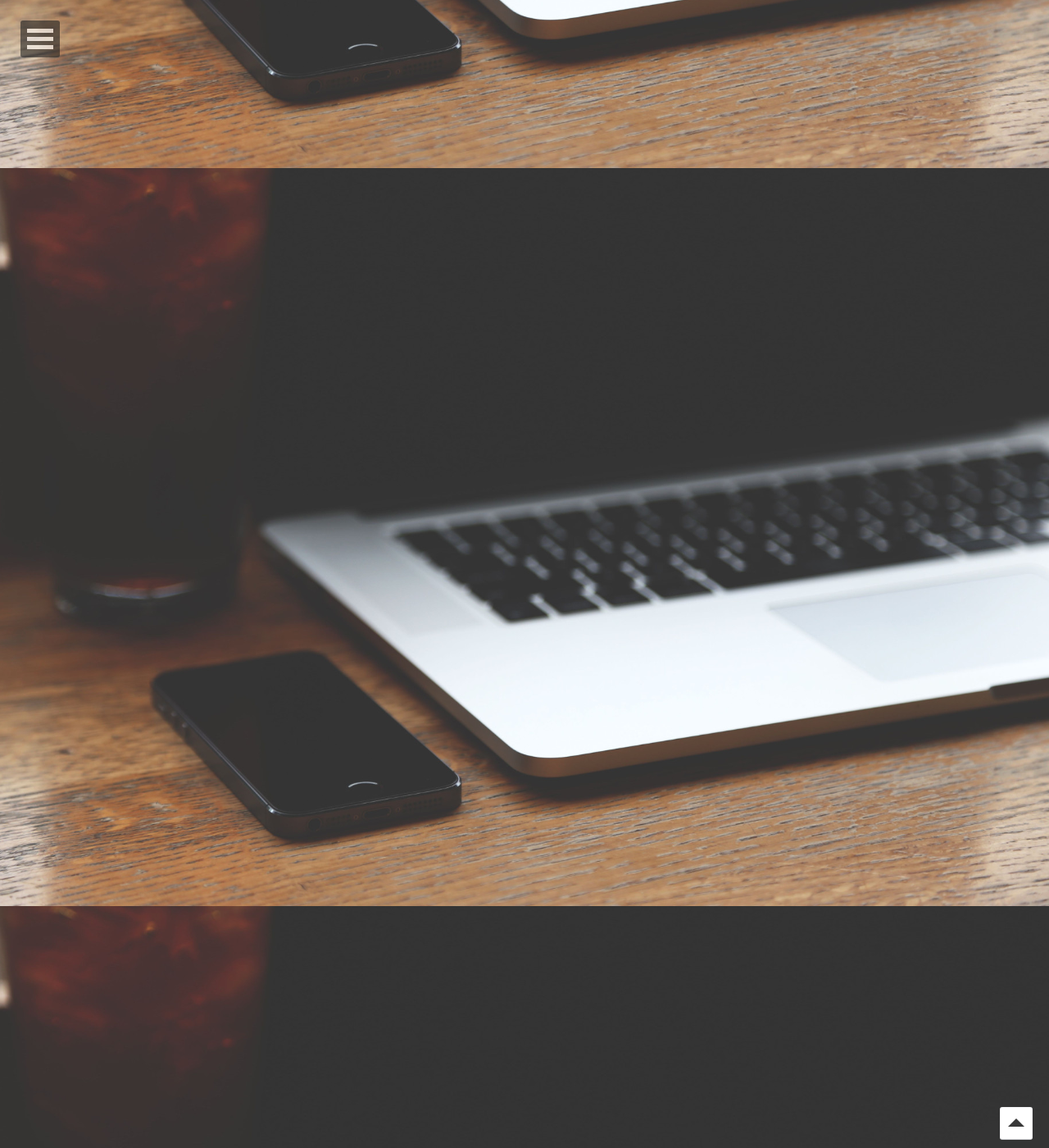
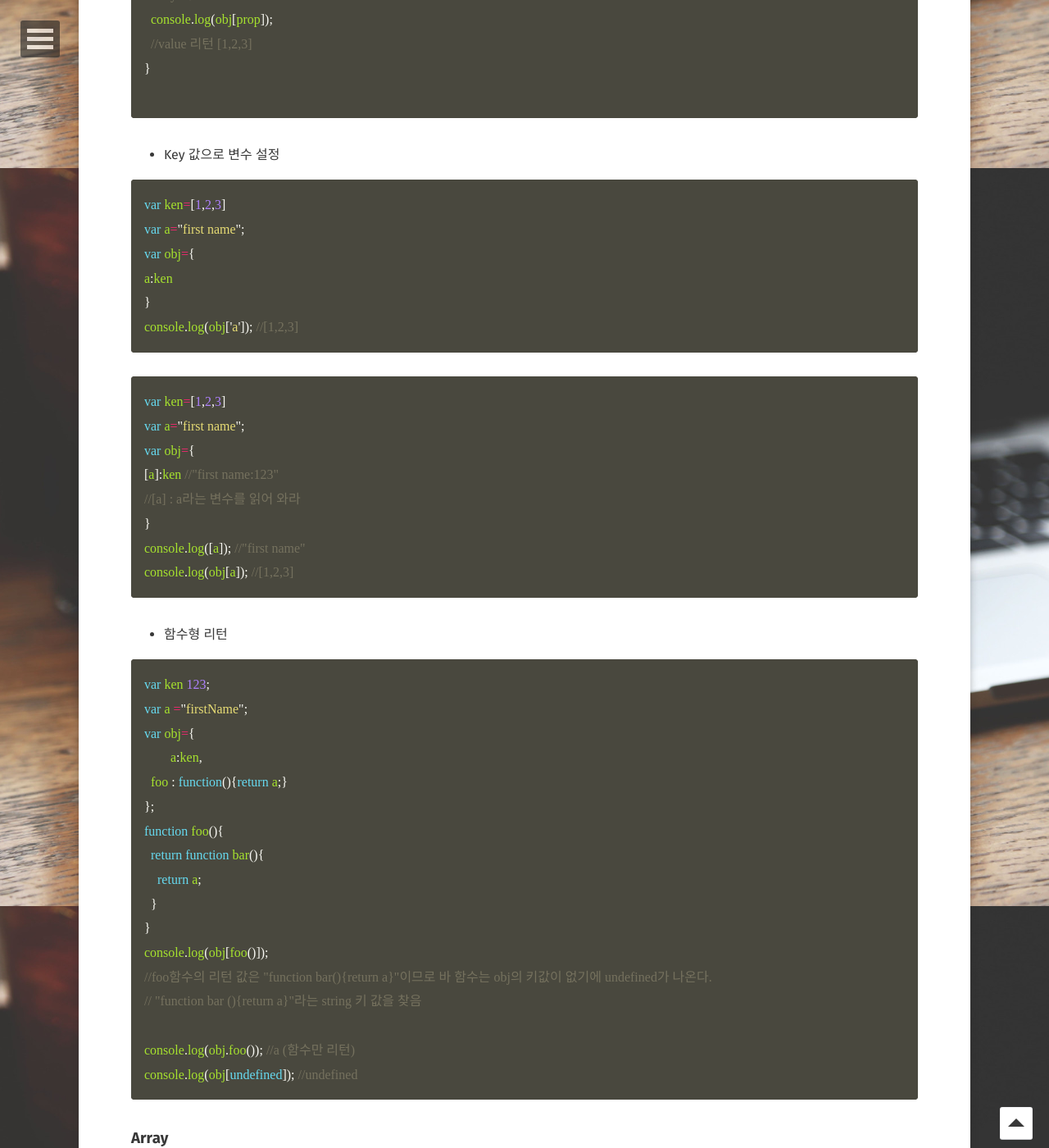
Before and after one commit to Kyounghwan01/lala, a Jekyll site: the page built from _posts/2019-04-24-prep-1week(2).md, in a window 1280 px wide and 1400 px high, scrolled down 5195 px. Shown: the whole window at 82% size. Built offline with Jekyll 4.4.1, drawn with Linux system fonts in a browser that asks for light colours; some web fonts are replaced; some of the changed text lies outside the part shown.

Commit message:
Update 2019-04-24-prep-1week(2).md

````diff
--- a/_posts/2019-04-24-prep-1week(2).md
+++ b/_posts/2019-04-24-prep-1week(2).md
@@ -11,13 +11,16 @@ category: [ Vanillacoding-prep ]
 feature: https://kyounghwan01.github.io/lala/assets/img/qwe.png
 comments: false
 
+
 ---
 
 ## 1_week_Wed
 
+
 ## contents
 
 1. [debugger](#debugger)
+
 2. [JS Grammer](#JS-Grammer)<br>
    2-1. [Operators](#Operators)<br>
    2-2. [Function](#Function)<br>
@@ -25,6 +28,9 @@ comments: false
    2-4. [스코프](#스코프)<br>
    2-5. [클로저](#클로저)<br>
 
+   2-6. [Object](#Object)
+
+   2-7. [Array](#Array)<br>
 
 ## **debugger**
 
@@ -45,7 +51,7 @@ comments: false
 
 ### Operators
 
-1. Logical operators : 논리연산자 (&&> ||)
+1. Logical operators : 논리연산자 (&&>||)
   1. ||  또는  : " " || 123  => " "  : 앞부터 스캔해서 true가 나오면 맨 앞값 return
   2. && 그리고 : " " && 123 => 123 : 양쪽이 다 트루디인가? -> 끝까지 트루이면 뒷값을 return , 중간에 false있으면 그 값을 return
   3. 응용 : false || foo(); => 앞 값이 false이면 뒤 함수를 실행한다.
@@ -161,3 +167,86 @@ ghost = factory_movie("Ghost in the shell");
 //또한 외부에서 사용하는 title은 이 내부에 사용하는 title값에 영향을 주지 않는다.(안전)
 ghost.set_title("aa");
 ```
+
+### Object
+
+- Key,value로 이루어진 객체
+
+```javascript
+var ken=[1,2,3]
+var obj={
+	'first name':ken //key:value
+};
+
+//객체의 키밸류 페어가 있는 수 만큼 루프
+for(var prop in obj){
+  console.log(prop);
+  //key 리턴 name
+  console.log(obj[prop]);
+  //value 리턴 [1,2,3]
+}
+
+```
+
+- Key 값으로 변수 설정
+
+```js
+var ken=[1,2,3]
+var a="first name";
+var obj={
+a:ken
+}
+console.log(obj['a']); //[1,2,3]
+```
+
+```js
+var ken=[1,2,3]
+var a="first name";
+var obj={
+[a]:ken //"first name:123"
+//[a] : a라는 변수를 읽어 와라
+}
+console.log([a]); //"first name"
+console.log(obj[a]); //[1,2,3]
+```
+
+- 함수형 리턴
+
+```js
+var ken 123;
+var a ="firstName";
+var obj={
+	a:ken,
+  foo : function(){return a;}
+};
+function foo(){
+  return function bar(){
+    return a;
+  }
+}
+console.log(obj[foo()]);
+//foo함수의 리턴 값은 "function bar(){return a}"이므로 바 함수는 obj의 키값이 없기에 undefined가 나온다.
+// "function bar (){return a}"라는 string 키 값을 찾음
+
+console.log(obj.foo()); //a (함수만 리턴)
+console.log(obj[undefined]); //undefined
+```
+
+### Array
+
+- 함수, 객체, 또다른 배열 등 다 넣을 수 있다.
+
+```js
+var empty = [];
+var numbers = [1, 2, 3];
+number[1] == number["1"];
+var strings = ['one', 'two', 'three'];
+var objects = [{prop: 1}, {prop: 2}, {prop: 3}];
+var mixed = [1, 'one', {prop: 1}, null];
+```
+
+```
+MDN - 맨위 설명, 매개변수, 반환값 읽을 것
+```
+
+##
````
